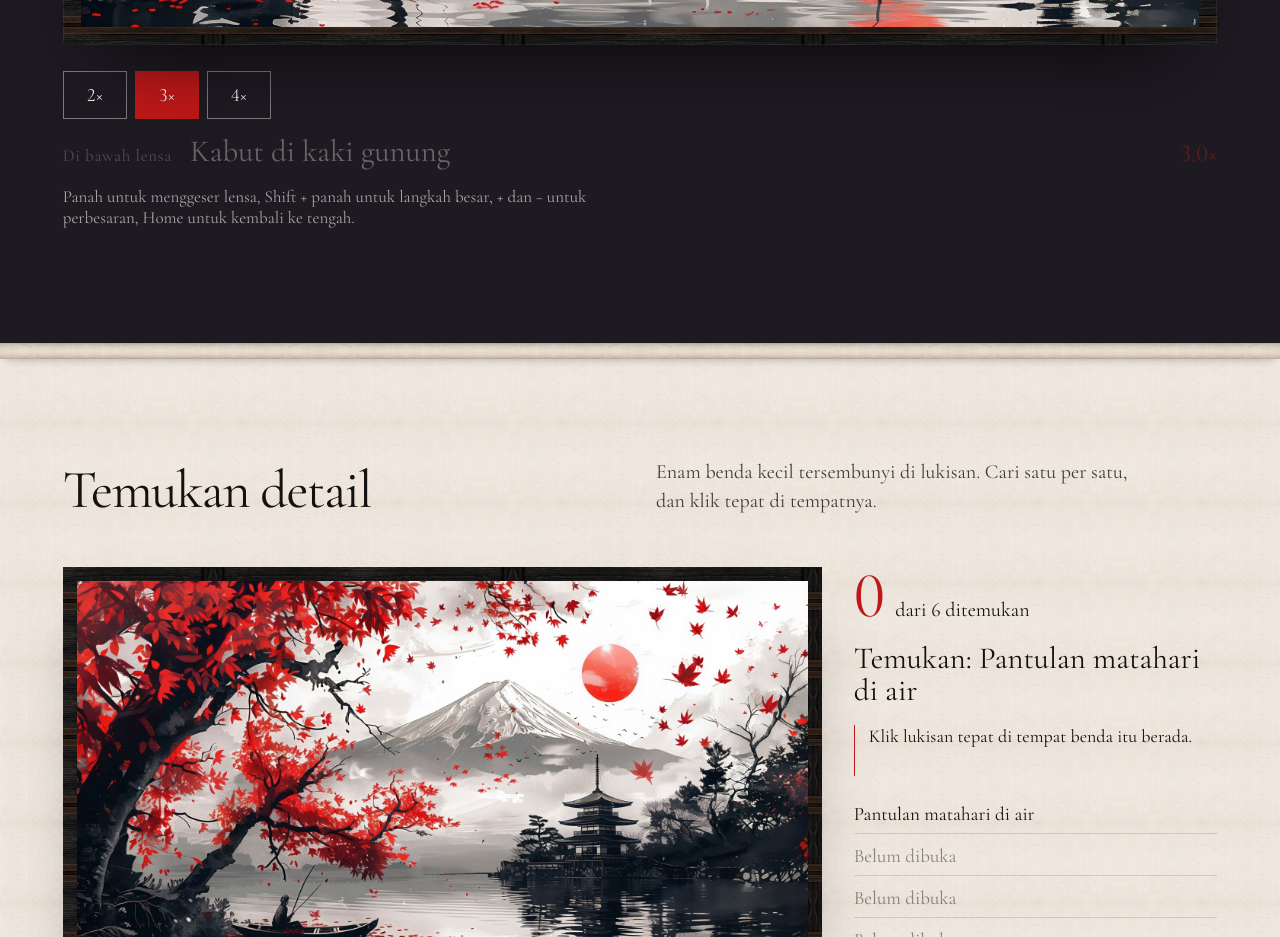
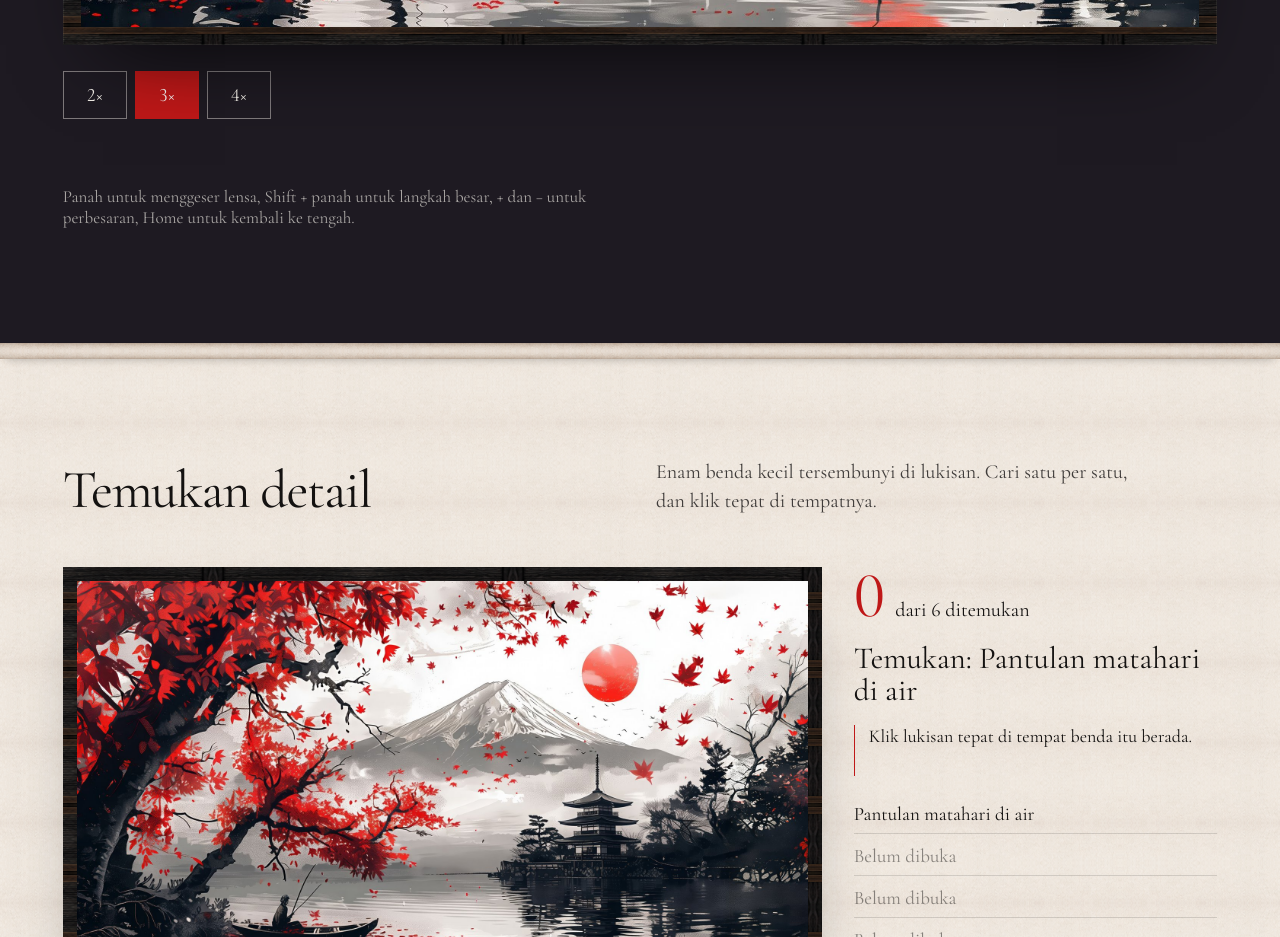
Before and after one commit to Fabverse0/Sakura, a React (Vite) app: page / in a window 1280 px wide. Shown: the part 2520-3457 px from the top of the page. Built offline with nearby package versions, Linux system fonts and the light colour scheme; a web font is replaced by a local one.

Commit message:
fix(lens,hero): hide the idle lens readout, readable zoom label, more paper above the shoji heading

```diff
--- a/src/styles/hero.css
+++ b/src/styles/hero.css
@@ -329,7 +329,7 @@
 
 .section-heading {
   position: absolute;
-  top: calc(var(--frame-vh) * 0.4);
+  top: calc(var(--frame-vh) * 2);
   left: 10.78%;
   z-index: 3;
   width: 24.59%;
@@ -345,7 +345,7 @@
 
 .section-description {
   position: absolute;
-  top: calc(var(--frame-vh) * 8.56);
+  top: calc(var(--frame-vh) * 9.5);
   left: 10.78%;
   z-index: 3;
   width: 54.48%;
--- a/src/styles/lens.css
+++ b/src/styles/lens.css
@@ -101,12 +101,11 @@
   min-height: 1.4em;
   margin: 26px 0 0;
   font-family: "Cormorant Garamond", Georgia, serif;
-  opacity: 0.35;
-  transition: opacity var(--dur-state) ease;
+  visibility: hidden;
 }
 
 .lens__readout[data-shown="true"] {
-  opacity: 1;
+  visibility: visible;
 }
 
 .lens__readout-label {
@@ -125,7 +124,7 @@
 
 .lens__readout-zoom {
   margin-left: auto;
-  color: var(--maple-rule);
+  color: var(--dusk-ash);
   font-size: 24px;
   font-variant-numeric: lining-nums tabular-nums;
 }
```
